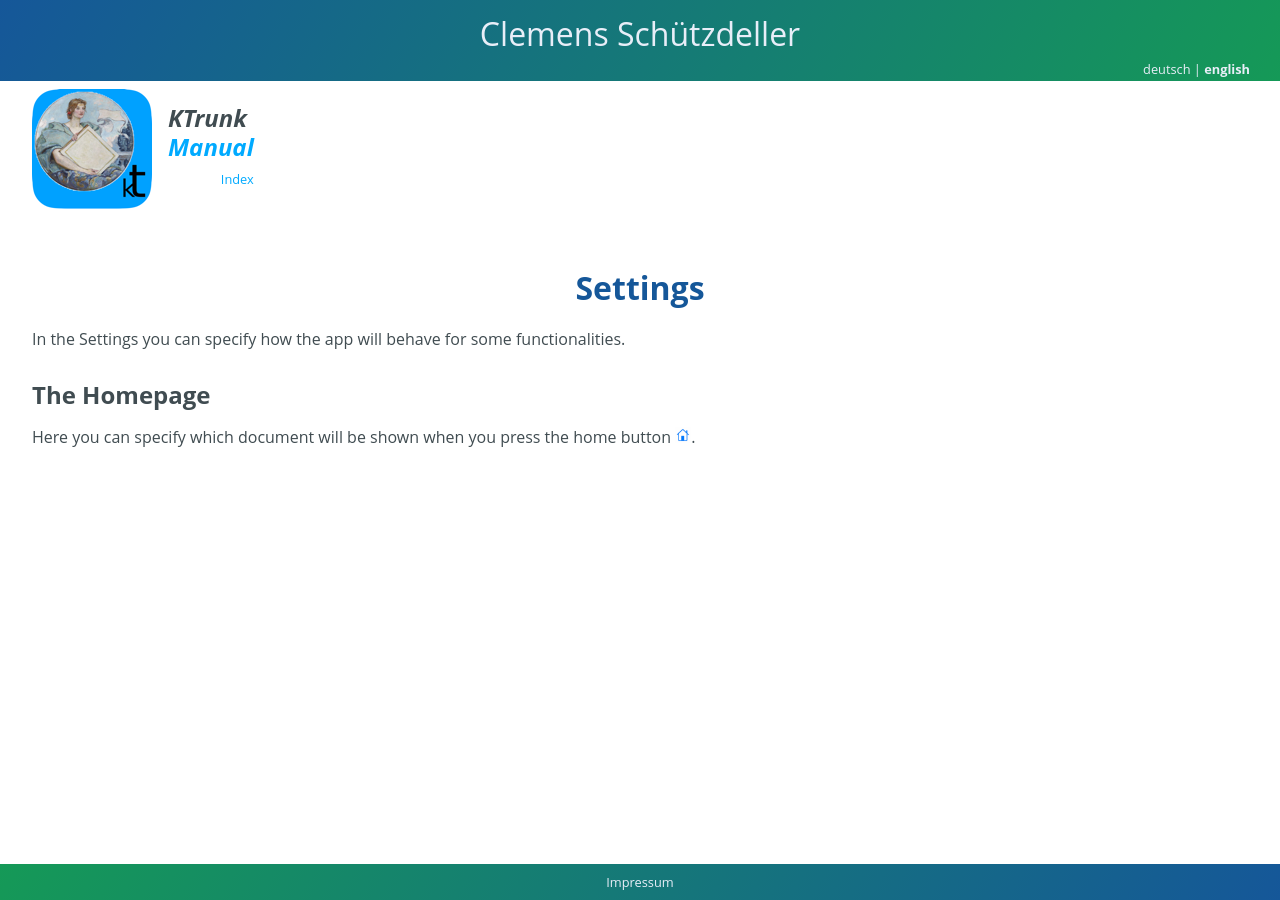
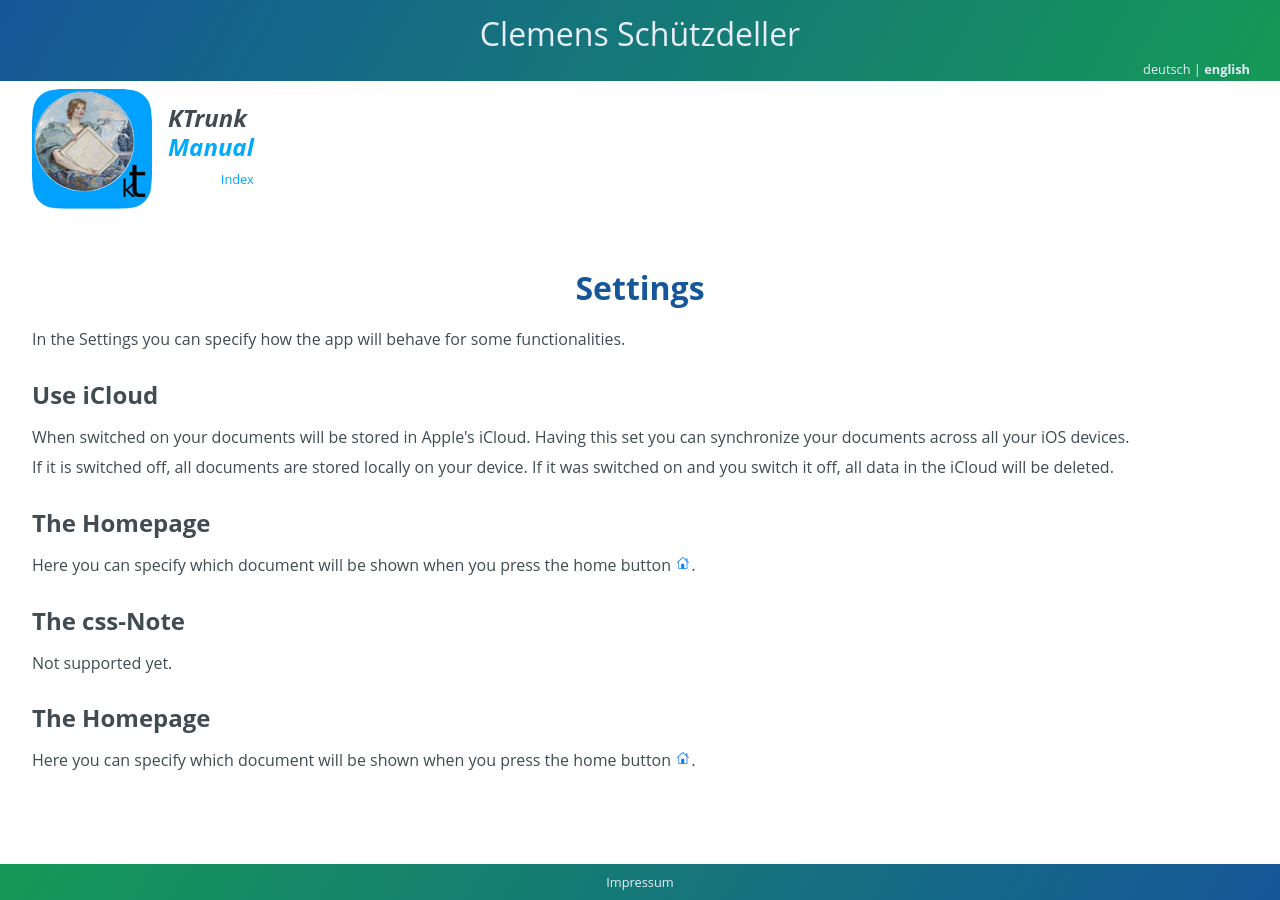
Before and after one commit to cs-LA/home, a Jekyll site: the page built from KTrunk/Manual/Settings.md, in a window 1280 px wide. Built offline with Jekyll 4.4.1, drawn with Linux system fonts in a browser that asks for light colours; our own code applies the rules of GitHub Pages for plain Markdown files.

Commit message:
Update Settings.md

```diff
--- a/KTrunk/Manual/Settings.md
+++ b/KTrunk/Manual/Settings.md
@@ -18,17 +18,46 @@
   <span class="en">In the Settings you can specify how the app will behave for some functionalities.</span>
   <span class="de">In den Einstellungen kann für einige Funktionen festlegen, wie die App sich verhalten soll.</span>
 </p>
-
-
+<h3>
+  <span class="en">Use iCloud</span>
+  <span class="de">iCloud nutzen</span>
+</h3>
+<p>
+  <span class="en">When switched on your documents will be stored in Apple's iCloud. Having this set you can synchronize your documents across all your iOS devices.</span>
+  <span class="de">Wenn dies eingeschaltet ist, werden die Dokumente in der iCloud von Apple gespeichert. Dies ermöglicht, die Dokumente über alle iOS-Geräte zu synchronisieren.</span>
+</p>
+<p>
+  <span class="en">If it is switched off, all documents are stored locally on your device. If it was switched on and you switch it off, all data in the iCloud will be deleted.</span>
+  <span class="de">Wenn dies ausgeschaltet ist, werden alle Dokumente nur lokal auf dem Gerät gespeichert. Wenn man dies eingeschaltet war und es ausgeschaltet wird, werden alle Daten in der iCloud gelöscht.</span>
+</p>
 <h3>
   <span class="en">The Homepage</span>
   <span class="de">Die Homepage</span>
 </h3>
-
 <p>
   <span class="en">Here you can specify which document will be shown when you press the home button <img src="buttons/navHome.jpg" class="appButton">.</span>
   <span class="de">Hier kann angegeben werden, welches Dokument angezeigt werden soll, wenn man dieHome-Schaltfläche <img src="buttons/navHome.jpg" class="appButton"> anklickt.</span>
 </p>
+<h3>
+  <span class="en">The css-Note</span>
+  <span class="de">Die css-Notiz</span>
+</h3>
+<p>
+  <span class="en">Not supported yet.</span>
+  <span class="de">Noch nicht verfügbar.</span>
+</p>
+<h3>
+  <span class="en">The Homepage</span>
+  <span class="de">Die Homepage</span>
+</h3>
+<p>
+  <span class="en">Here you can specify which document will be shown when you press the home button <img src="buttons/navHome.jpg" class="appButton">.</span>
+  <span class="de">Hier kann angegeben werden, welches Dokument angezeigt werden soll, wenn man dieHome-Schaltfläche <img src="buttons/navHome.jpg" class="appButton"> anklickt.</span>
+</p>
+
+
+
+
 <p>
   <span class="en"></span>
   <span class="de"></span>
```
